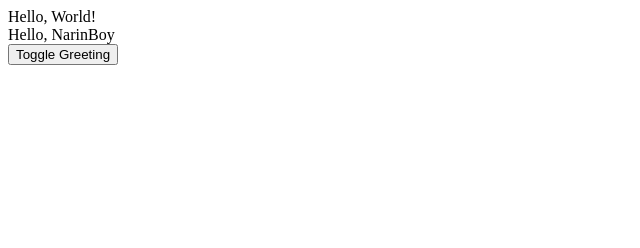
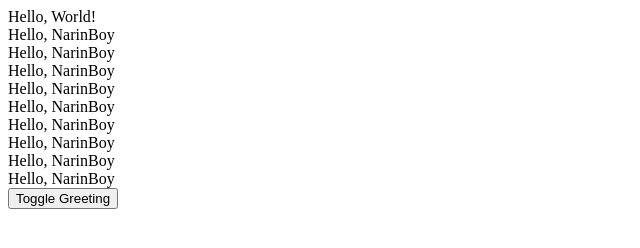
Before and after one commit to NarinBoy/test, a website: page index.html in a window 1280 px wide. Shown: the whole page, without its empty margins (0-640 px from the left). Drawn offline with Linux system fonts and the light colour scheme.

Commit message:
feat: add 9 repeated greeting divs for NarinBoy and expand div count tests
Adds 8 additional "Hello, NarinBoy" divs to index.html, bringing the
total to 9 alongside the original one. Updates the existing div text
test label for clarity, and adds three new tests: one asserting a total
of 10 class-1 divs, one asserting exactly 9 NarinBoy divs, and one
verifying every NarinBoy div carries class "1".

```diff
--- a/index.html
+++ b/index.html
@@ -7,6 +7,14 @@
 </head>
 <body>
     <div class="1">Hello, World!</div>
+    <div class="1">Hello, NarinBoy</div>
+    <div class="1">Hello, NarinBoy</div>
+    <div class="1">Hello, NarinBoy</div>
+    <div class="1">Hello, NarinBoy</div>
+    <div class="1">Hello, NarinBoy</div>
+    <div class="1">Hello, NarinBoy</div>
+    <div class="1">Hello, NarinBoy</div>
+    <div class="1">Hello, NarinBoy</div>
     <div class="1">Hello, NarinBoy</div>
     <button onclick="toggleGreeting()">Toggle Greeting</button>
     <p id="greeting" style="display:none">Welcome! 👋</p>
```
Also changed, not shown: index.test.js (+24 -1 lines).
